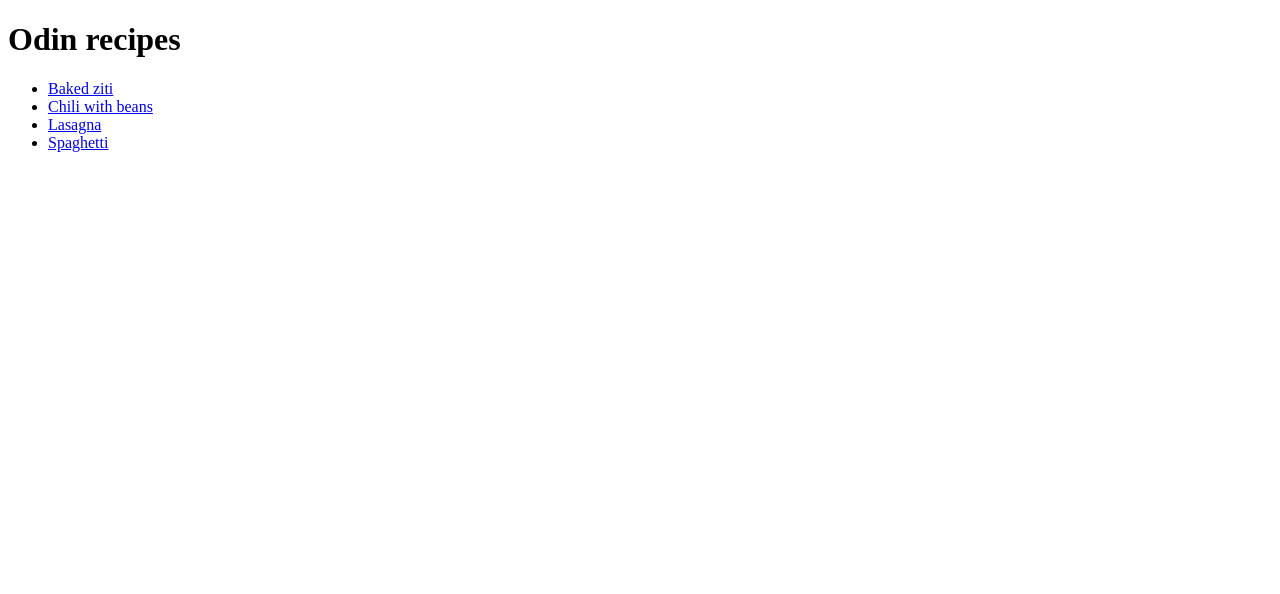
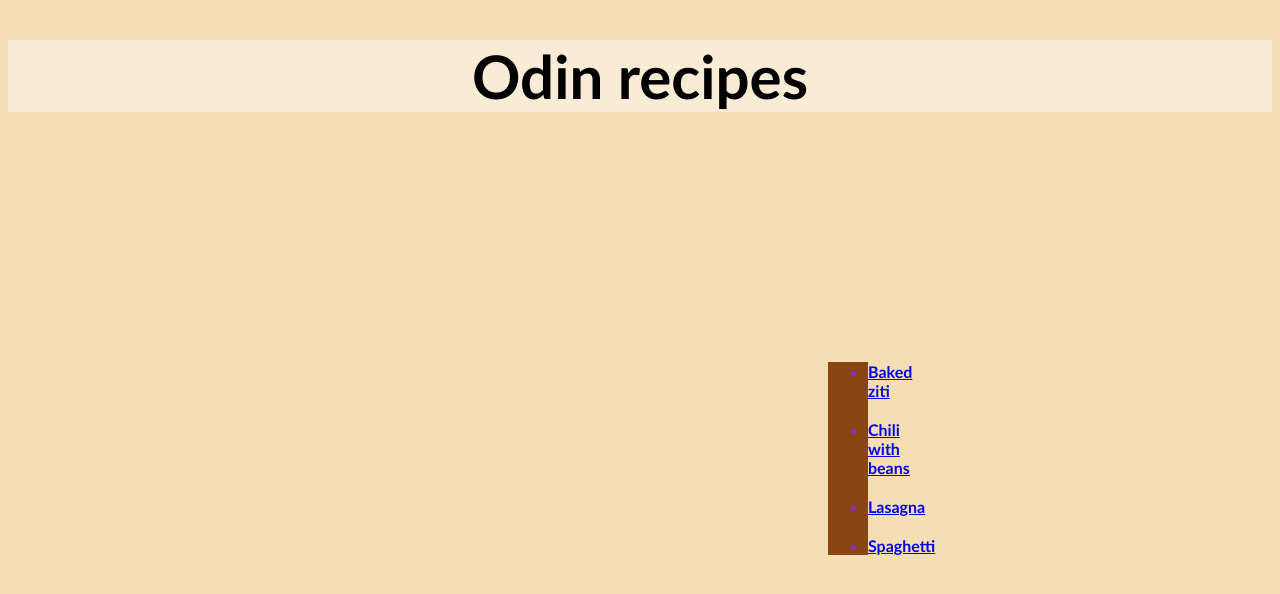
Before and after one commit to VassJanos/odin-recipes, a plain HTML site: page index.html in a window 1280 px wide. Drawn offline with Linux system fonts and the light colour scheme.

Commit message:
Adding some css.
I added some experimental css to the file just to see if its works properly.

```diff
--- /dev/null
+++ b/css/style.css
@@ -0,0 +1,24 @@
+body {
+    font-family: 'Gill Sans', 'Gill Sans MT', Calibri, 'Trebuchet MS', sans-serif;
+    background-color: wheat;
+}
+
+#main-title {
+    font-size: 60px;
+    background-color: antiquewhite;
+    text-align: center;
+}
+
+.list-item {
+    color: blueviolet;
+    font-weight: bold;
+    margin-top: 20px;
+}
+
+.recipe-list {
+    background-color: saddlebrown;
+    text-align: center;
+    margin-left: 820px;
+    margin-right: 820px;
+    margin-top: 250px;
+}
--- a/index.html
+++ b/index.html
@@ -4,16 +4,17 @@
     <head>
         <meta charset="UTF-8">
         <title>Odin recipes</title>
+        <link rel="stylesheet" href="./css/style.css">
     </head>
 
     <body>
-        <h1>Odin recipes</h1>
+        <h1 id="main-title">Odin recipes</h1>
 
-        <ul>
-            <li><a href="recipes/baked-ziti.html">Baked ziti</a></li>
-            <li><a href="recipes/chili.html">Chili with beans</a></li>
-            <li><a href="recipes/lasagna.html">Lasagna</a></li>
-            <li><a href="recipes/spaghetti.html">Spaghetti</a></li>
+        <ul class="recipe-list">
+            <li class="list-item"><a href="recipes/baked-ziti.html">Baked ziti</a></li>
+            <li class="list-item"><a href="recipes/chili.html">Chili with beans</a></li>
+            <li class="list-item"><a href="recipes/lasagna.html">Lasagna</a></li>
+            <li class="list-item"><a href="recipes/spaghetti.html">Spaghetti</a></li>
         </ul>
     </body>
 </html>
```
